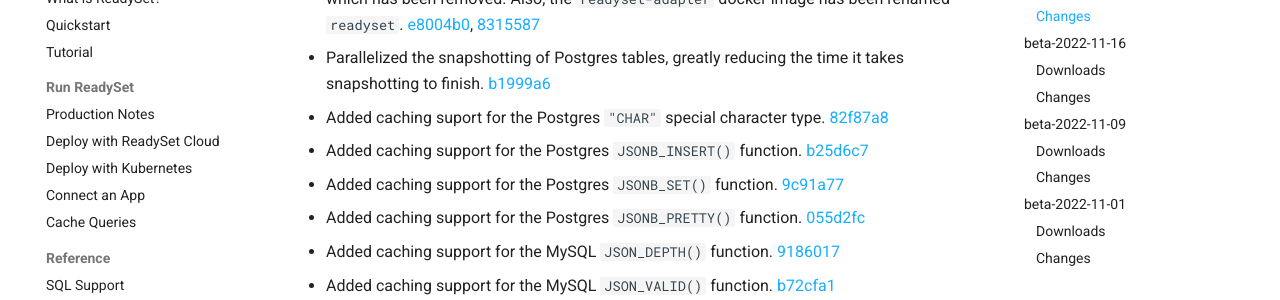
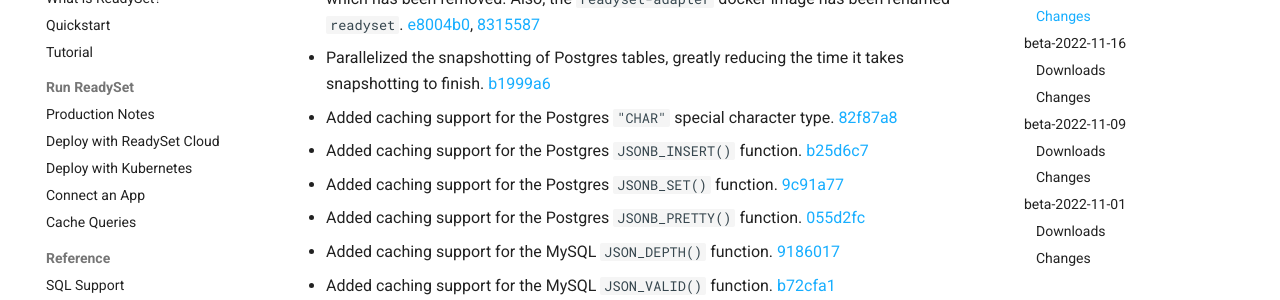
Before and after one commit to readysettech/docs-old, an MkDocs documentation site: the page built from docs/releases/readyset-core.md, in a window 1280 px wide and 900 px high, scrolled down 899 px. Shown: the part 152-452 px from the top of the window. Built offline with MkDocs 1.6.1 and Material for MkDocs 9.7.7, drawn with Linux system fonts in a browser that asks for light colours; comment, search, counter and statistics services are not loaded.

Commit message:
Fix Suport -> Support in Releases page

```diff
--- a/docs/releases/readyset-core.md
+++ b/docs/releases/readyset-core.md
@@ -49,7 +49,7 @@
 
 - ReadySet now distributes a single `readyset` adapter binary and docker image for MySQL and Postgres instead of separate `readyset-mysql` and `readyset-psql` binaries. When running the `readyset` binary, set the new `--database-type` flag or `DATABASE_TYPE` environment variable to `mysql` or `postgresql` to specify which database ReadySet is integrating with. The `DATABASE_TYPE` environment variable replaces the `ENGINE` variable, which has been removed. Also, the `readyset-adapter` docker image has been renamed `readyset`. [e8004b0](https://github.com/readysettech/readyset/commit/e8004b0c779e463bc0343defb7675c14c90a26b7), [8315587](https://github.com/readysettech/readyset/commit/831558777c4a8c5737273a71de438cb618e7824b)
 - Parallelized the snapshotting of Postgres tables, greatly reducing the time it takes snapshotting to finish. [b1999a6](https://github.com/readysettech/readyset/commit/b1999a66fa57eaaec8444c164538dd8d2c572209)
-- Added caching suport for the Postgres `"CHAR"` special character type. [82f87a8](https://github.com/readysettech/readyset/commit/82f87a8432617572b59e821e3cae771168657bed)
+- Added caching support for the Postgres `"CHAR"` special character type. [82f87a8](https://github.com/readysettech/readyset/commit/82f87a8432617572b59e821e3cae771168657bed)
 - Added caching support for the Postgres `JSONB_INSERT()` function. [b25d6c7](https://github.com/readysettech/readyset/commit/b25d6c7288ec4a01be28d5e5bd017c7c2ea69649)
 - Added caching support for the Postgres `JSONB_SET()` function. [9c91a77](https://github.com/readysettech/readyset/commit/9c91a77f8a90ed1f5ea5911956ed7c19bd0c36dc)
 - Added caching support for the Postgres `JSONB_PRETTY()` function. [055d2fc](https://github.com/readysettech/readyset/commit/055d2fcf271ad9e296e612c2397cf7fd228b7674)
```
